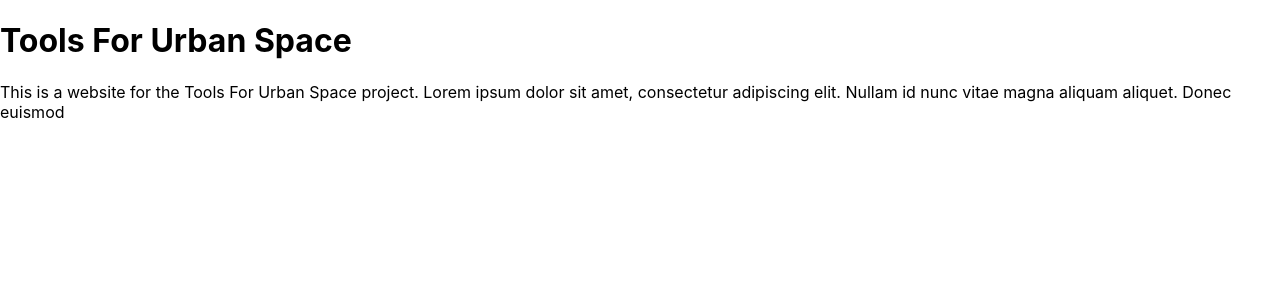
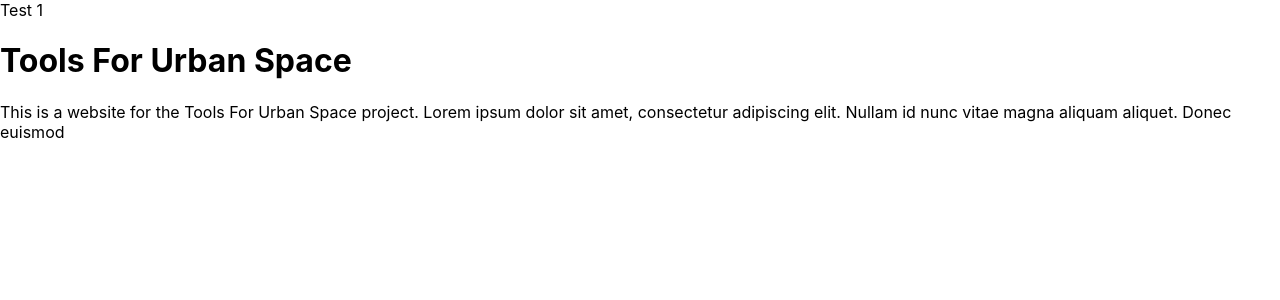
Before and after one commit to Dean14x/ToolsForUrbanSpace, a React (Create React App) app in the folder Frontend/lab-website/: page / in a window 1280 px wide. Shown: the top 300 px of the page. Built offline with nearby package versions, Linux system fonts and the light colour scheme.

Commit message:
branch test

```diff
--- a/Frontend/lab-website/src/App.js
+++ b/Frontend/lab-website/src/App.js
@@ -33,6 +33,7 @@ class App extends React.Component {
     }
     return (
       <div>
+        Test 1
         {page}
       </div>
     );
```
